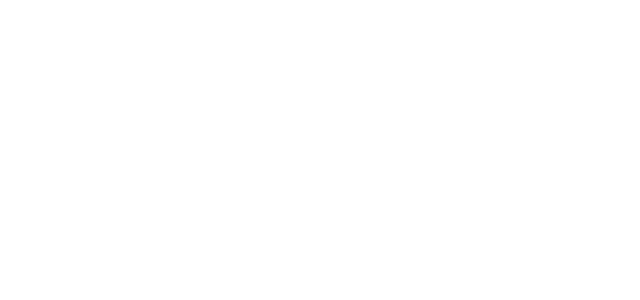
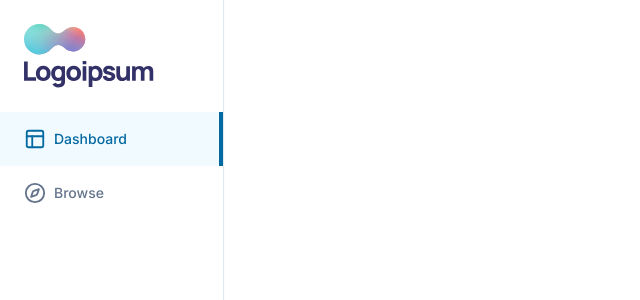
Before and after one commit to Valeria-Personal-Projects/lms-britolam, a Next.js app: page / in a window 1280 px wide. Shown: the top 300 px of the page, without its empty margins (0-640 px from the left). Built offline with nearby package versions, Linux system fonts and the light colour scheme.

Commit message:
sidebar layout for dashboard and browse

```diff
--- /dev/null
+++ b/app/(dashboard)/_components/logo.tsx
@@ -0,0 +1,12 @@
+import Image from "next/image"
+
+export const Logo = () => {
+    return (
+        <Image
+            height={130}
+            width={130}
+            alt="logo"
+            src="/logo.svg"
+        />
+    )
+}
--- /dev/null
+++ b/app/(dashboard)/_components/sidebar-item.tsx
@@ -0,0 +1,57 @@
+"use client";
+
+import { LucideIcon } from "lucide-react";
+import { usePathname, useRouter } from "next/navigation";
+import { cn } from "@/lib/utils";
+
+interface SidebarItemProps {
+    icon: LucideIcon;
+    label: string;
+    href: string;
+}
+
+export const SidebarItem = ({
+    icon: Icon,
+    label,
+    href,
+}: SidebarItemProps) => {
+    const pathname = usePathname();
+    const router = useRouter();
+
+    const isActive =
+        (pathname === "/" && href === "/") ||
+        pathname === href ||
+        pathname?.startsWith(`${href}/`);
+
+    const onClick = () => {
+        router.push(href);
+    }
+
+    return (
+        <button
+            onClick={onClick}
+            type="button"
+            className={cn(
+                "flex items-center gap-x-2 text-slate-500 text-sm font-[500] pl-6 transition-all hover:text-slate-600 hover:bg-slate-300/20",
+                isActive && "text-sky-700 bg-sky-200/20 hover:bg-sky-200/20 hover:text-sky-700"
+            )}
+        >
+            <div className="flex items-center gap-x-2 py-4">
+                <Icon
+                    size={22}
+                    className={cn(
+                        "text-slate-500",
+                        isActive && "text-sky-700"
+                    )}
+                />
+                {label}
+            </div>
+            <div
+                className={cn(
+                    "ml-auto opacity-0 border-2 border-sky-700 h-full transition-all",
+                    isActive && "opacity-100"
+                )}
+            />
+        </button>
+    )
+}
--- /dev/null
+++ b/app/(dashboard)/_components/sidebar-routes.tsx
@@ -0,0 +1,34 @@
+"use client";
+
+import { Layout, Compass } from "lucide-react"
+import { SidebarItem } from "./sidebar-item";
+
+const guestRoutes = [
+    {
+        icon: Layout,
+        label: "Dashboard",
+        href: "/",
+    },
+    {
+        icon: Compass,
+        label: "Browse",
+        href: "/search",
+    },
+]
+
+export const SidebarRoutes = () => {
+    const routes = guestRoutes;
+
+    return (
+        <div className="flex flex-col w-full">
+            {routes.map((route) => (
+                <SidebarItem
+                    key={route.href}
+                    icon={route.icon}
+                    label={route.label}
+                    href={route.href}
+                />
+            ))}
+        </div>
+    )
+}
--- /dev/null
+++ b/app/(dashboard)/_components/sidebar.tsx
@@ -0,0 +1,15 @@
+import { Logo } from "./logo"
+import { SidebarRoutes } from "./sidebar-routes"
+
+export const Sidebar = () => {
+    return (
+        <div className="h-full border-r flex flex-col overflow-y-auto bg-white shadow-sm">
+            <div className="p-6">
+                <Logo />
+            </div>
+            <div className="flex flex-col w-full">
+                <SidebarRoutes />
+            </div>
+        </div>
+    )
+}
--- /dev/null
+++ b/app/(dashboard)/layout.tsx
@@ -0,0 +1,19 @@
+import React from "react";
+import { Sidebar } from "./_components/sidebar";
+
+const DashboardLayout = ({
+    children
+}: {
+    children: React.ReactNode;
+}) => {
+    return (
+        <div className="h-full">
+            <div className="hidden md:flex h-full w-56 flex-col fixed inset-y-0 z-50">
+                <Sidebar/>
+            </div>
+            { children }
+        </div>
+     );
+}
+
+export default DashboardLayout;
```
Also changed, not shown: public/logo.svg (added).
